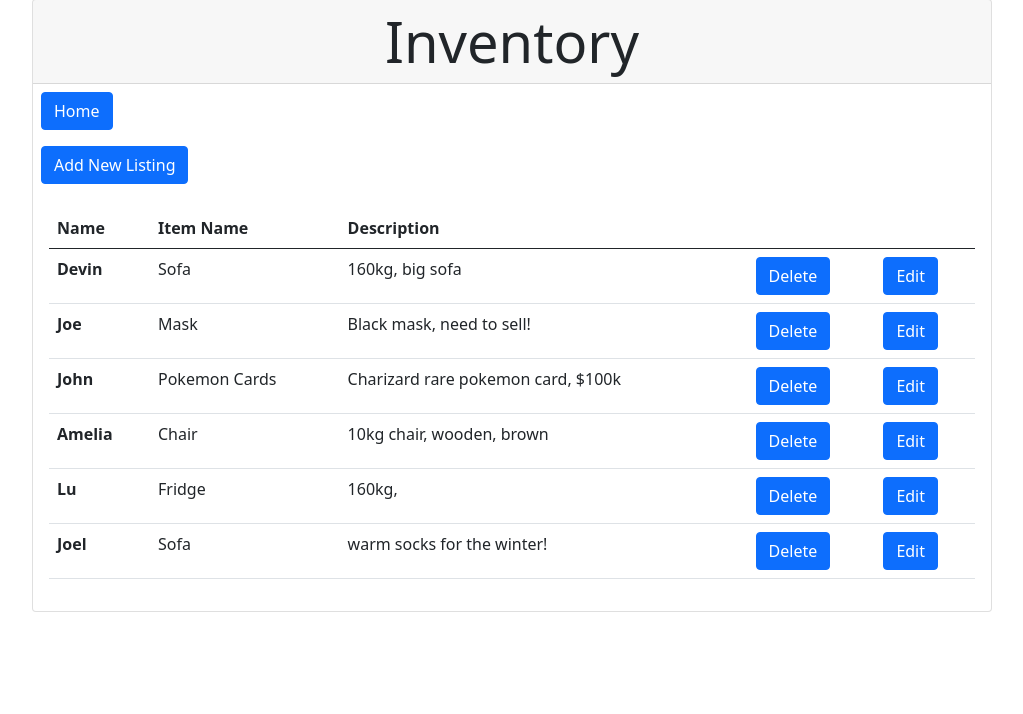
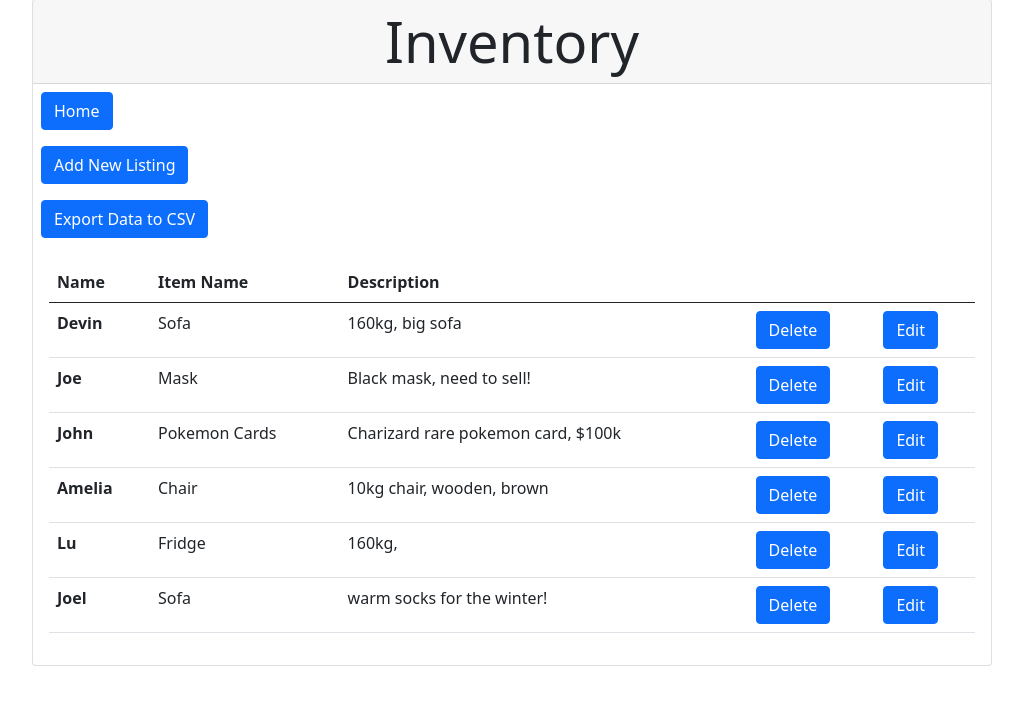
Before and after one commit to devinllu/shopify-2022-challenge, a Flask app: page /listings in a window 1280 px wide. Shown: the part 132-846 px from the top of the page, without its empty margins (128-1151 px from the left). Before the commit the page ends 744 px from the top, so only its background shows below. Run offline with Flask 2, Linux system fonts and the light colour scheme; data comes from the database, SQL or seed files in the repository.

Commit message:
exported data to CSV

```diff
--- a/website/templates/listings.html
+++ b/website/templates/listings.html
@@ -6,6 +6,7 @@
     <h1 class="card-header card-title text-center display-4">Inventory</h1>
     <a href="/"><button type="button" class="btn btn-primary m-2">Home</button></a>
     <a href="/new-listing"><button type="button" class="btn btn-primary m-2">Add New Listing</button></a>
+    <a href="/export"><button type="button" class="btn btn-primary m-2">Export Data to CSV</button></a>
     <div class="card-body">
         <table class="table table-hover table-responsive">
         <thead>
--- a/website/views.py
+++ b/website/views.py
@@ -1,6 +1,7 @@
 from flask import Blueprint, render_template, request, redirect, url_for
 from .models import Item
 from . import db
+import csv
 
 views = Blueprint('views', __name__)
 
@@ -84,3 +85,26 @@ def update(id):
     item = Item.query.get(id)
 
     return render_template('update_listings.html', context=item)
+
+@views.route('/export')
+def export_to_csv():
+    q = db.session.query(Item)
+
+    file = 'data.csv'
+
+    with open(file, 'w') as csvfile:
+        outcsv = csv.writer(csvfile, delimiter=',',quotechar='"', quoting = csv.QUOTE_MINIMAL)
+
+        header = Item.__table__.columns.keys()
+
+        outcsv.writerow(header)
+
+        for record in q.all():
+            outcsv.writerow([getattr(record, c) for c in header ])
+
+
+    context = {
+        "inventory": Item.query.all()
+    }
+
+    return render_template('listings.html', context=context)
```
Also changed, not shown: data.csv (added, +7 -0 lines).
